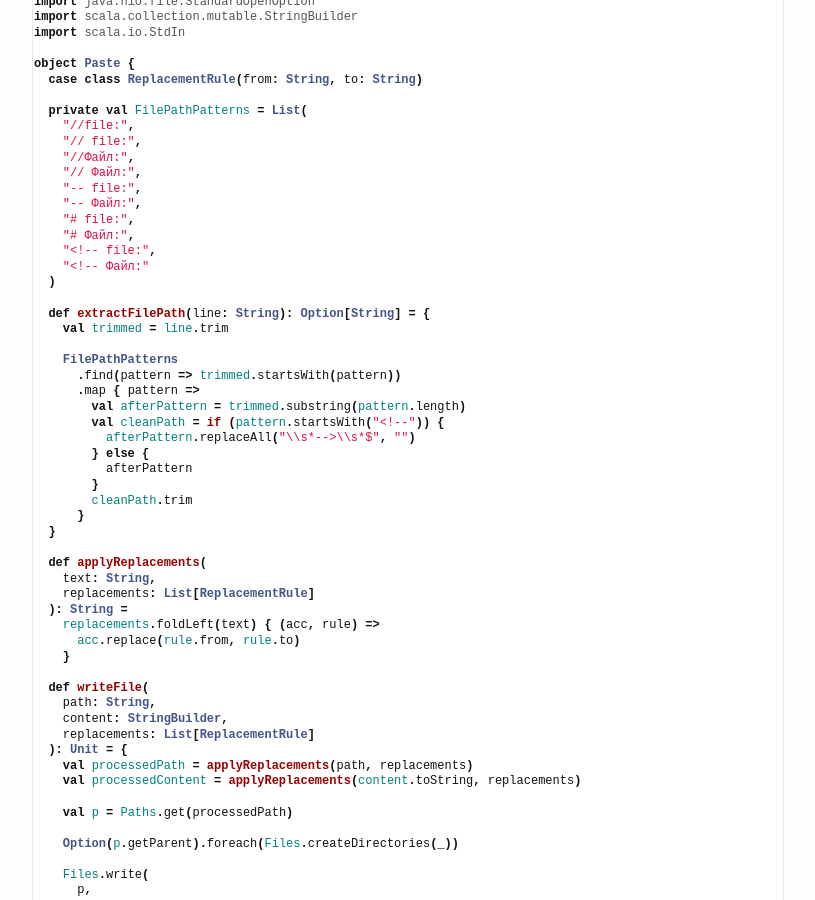
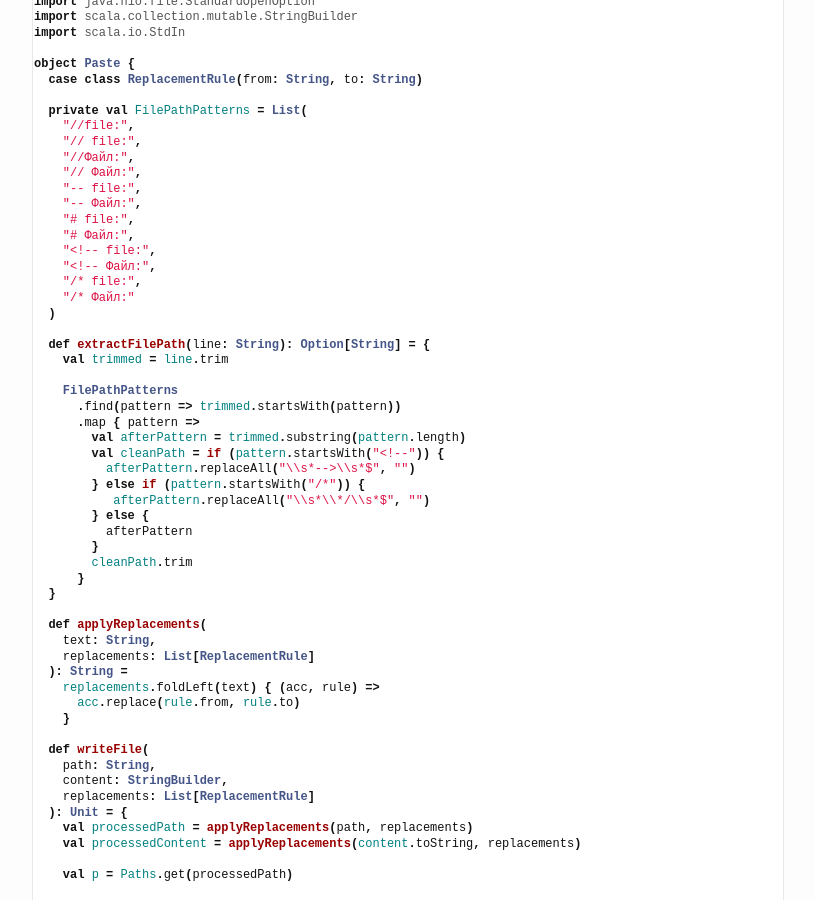
Before and after one commit to d10xa/d10xa.github.io, a Jekyll site: the page built from _posts/2025-07-06-project-copy-paste.md, in a window 1280 px wide and 900 px high, scrolled down 4702 px. Shown: the whole window, without its empty margins (232-1047 px from the left). Built offline with Jekyll 4.4.1, drawn with Linux system fonts in a browser that asks for light colours.

Commit message:
update 2025-07-06-project-copy-paste.md

```diff
--- a/_posts/2025-07-06-project-copy-paste.md
+++ b/_posts/2025-07-06-project-copy-paste.md
@@ -318,7 +318,9 @@ object Paste {
     "# file:",
     "# Файл:",
     "<!-- file:",
-    "<!-- Файл:"
+    "<!-- Файл:",
+    "/* file:",
+    "/* Файл:"
   )
 
   def extractFilePath(line: String): Option[String] = {
@@ -330,6 +332,8 @@ object Paste {
         val afterPattern = trimmed.substring(pattern.length)
         val cleanPath = if (pattern.startsWith("<!--")) {
           afterPattern.replaceAll("\\s*-->\\s*$", "")
+        } else if (pattern.startsWith("/*")) {
+           afterPattern.replaceAll("\\s*\\*/\\s*$", "")
         } else {
           afterPattern
         }
```
